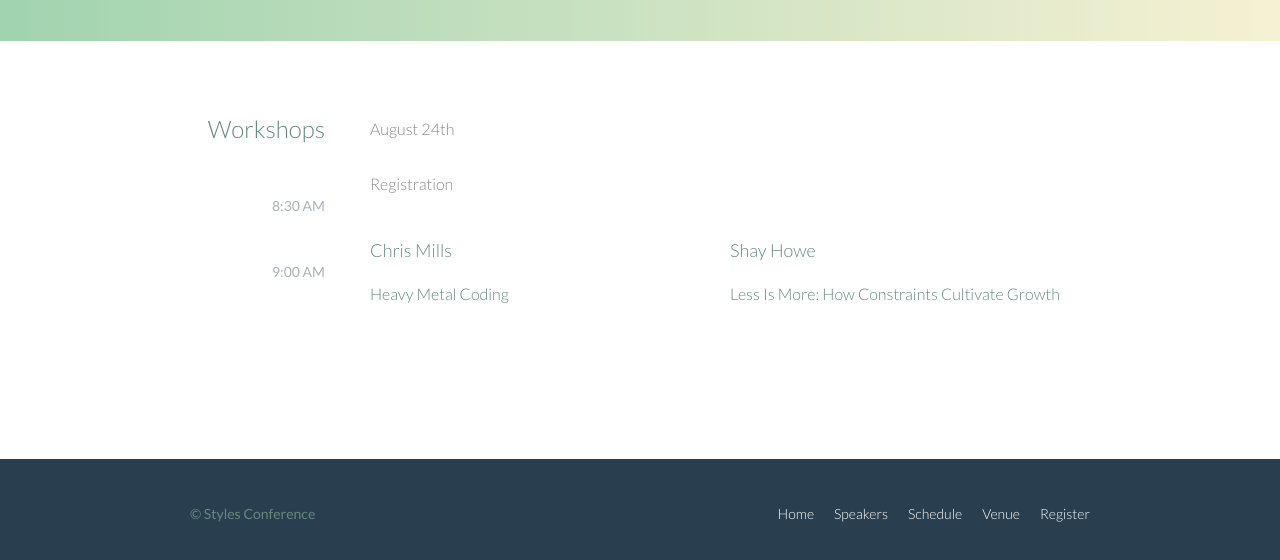
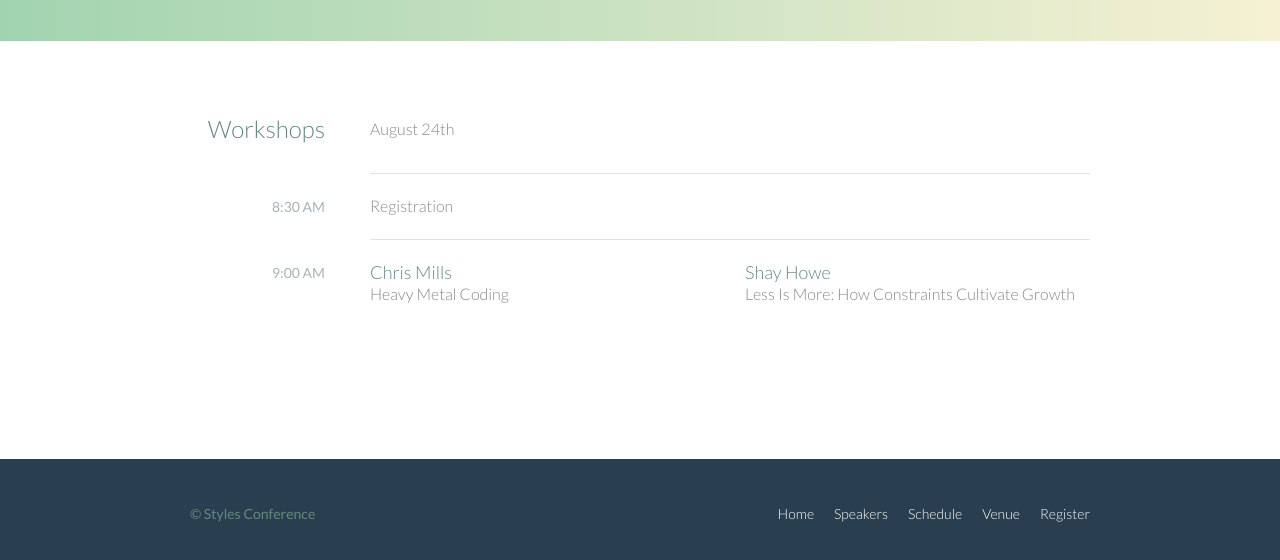
Before and after one commit to krismally/styles-conference-site-shayhowe, a plain HTML site: page schedule.html in a window 1280 px wide. Shown: the part 322-882 px from the top of the page. Drawn offline with Linux system fonts and the light colour scheme.

Commit message:
finish table styling for schedule.html

```diff
--- a/assets/stylesheets/main.css
+++ b/assets/stylesheets/main.css
@@ -432,7 +432,35 @@ tbody th {
 	text-transform: uppercase;
 }
 
+tbody td {
+	border-top: 1px solid #dfe2e5;
+	padding-top: 21px;
+}
 
+tbody td:first-of-type {
+	padding-right: 15px;
+}
+
+tbody td:last-of-type {
+	padding-left: 15px;
+}
+
+tbody td:only-of-type {
+	padding-left: 0;
+	padding-right: 0;
+}
+
+table a {
+	color: #888;
+}
+
+table h4 {
+	margin-bottom: 0;
+}
+
+.schedule-offset {
+	color: #a9b2b9;
+}
 
 /*
   ========================================
```
